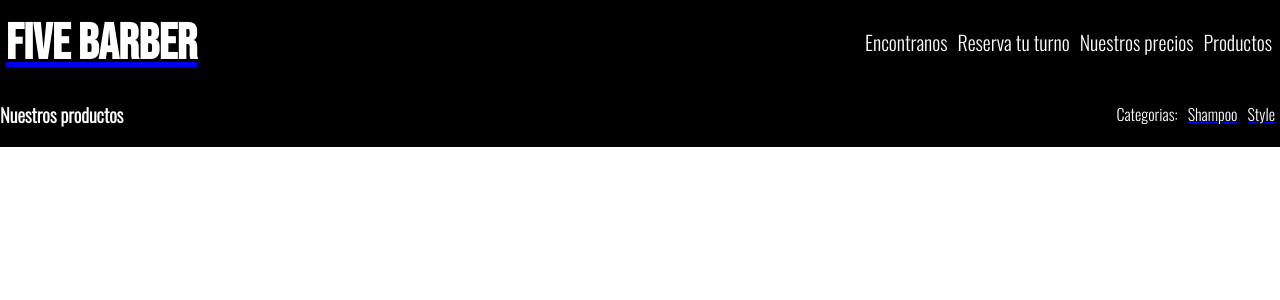
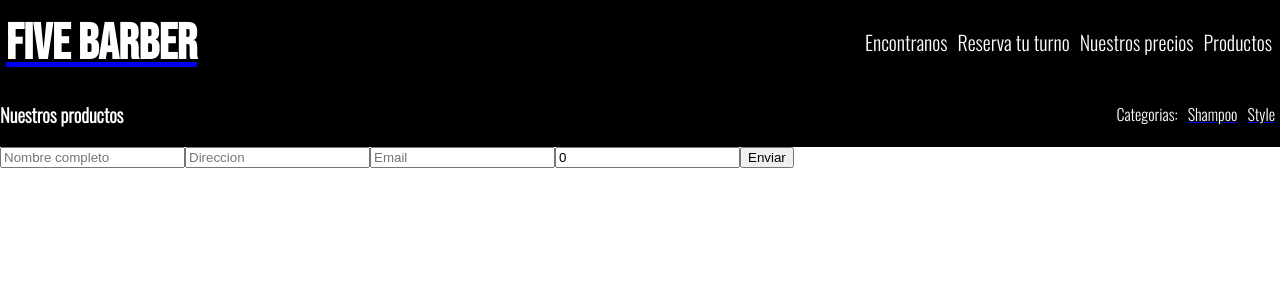
Before and after one commit to lucassfrann/fivebarbershop, a React (Create React App) app: page /endbuy in a window 1280 px wide. Shown: the top 300 px of the page. Built offline with nearby package versions, Linux system fonts and the light colour scheme; no server answers; the database is empty.

Commit message:
FireBaseII

```diff
--- a/src/App.js
+++ b/src/App.js
@@ -28,6 +28,11 @@ function App() {
         />
 
         <Route
+        path='/endbuy'
+        element={<BuyerForm/>}
+        />
+
+        <Route
         path='/category/:category'
         element={<ItemListContainer onAdd={onAdd}/>}
         />
--- a/src/api/api.js
+++ b/src/api/api.js
@@ -1,4 +1,4 @@
-import { getDocs, collection } from "firebase/firestore"
+import { getDocs, collection, getFirestore } from "firebase/firestore"
 import { db } from "../firebase"
 
 const promesa = new Promise(function(resolve, reject) {
--- a/src/components/BuyerForm/BuyerForm.js
+++ b/src/components/BuyerForm/BuyerForm.js
@@ -1,18 +1,55 @@
+import { addDoc, collection, getFirestore } from "firebase/firestore";
 import react from "react";
-import { useEffect } from "react/cjs/react.production.min";
+import { useEffect, useState } from "react";
+import { db } from "../../firebase";
+import { useContext } from "react";
+import { cartContext } from "../../context/cartContext";
 
 export default function BuyerForm() {
-    useEffect (() => {
-        console.log('me renderizo soy el Buyer')
+    const {cart, finalPrice} = useContext(cartContext)
+    const [name, setName] = useState("")
+    const [adress, setAdress] = useState("")
+    const [email, setEmail] = useState("")
+    const [number, setNumber] = useState(0)
+
+    function nameChange(event) {
+        setName(event.target.value)
     }
-    )
+    function adressChange(event) {
+        setAdress(event.target.value)
+    }
+    function emailChange(event) {
+        setEmail(event.target.value)
+    }
+    function numberChange(event) {
+        setNumber(event.target.value)
+    }
+
+    function submit(event) {
+        event.preventDefault()
+
+        const ordersCollection = collection(db, "orders")
+
+        const newOrder = {
+            name,
+            adress,
+            email,
+            number,
+            cart,
+            finalPrice
+        }
+
+        addDoc(ordersCollection, newOrder)
+    }
+
     return (
-        <div>
-            <form>
-            <input placeholder="Nombre completo"></input>
-            <input placeholder="Direccion"></input>
-            <input placeholder="Email"></input>
-            <input placeholder="Telefono"></input>
+        <div className="form-conteiner">
+            <form onSubmit={submit}className="form">
+            <input value={name} onChange={nameChange} className="input-order" placeholder="Nombre completo"></input>
+            <input value={adress} onChange={adressChange} className="input-order" placeholder="Direccion"></input>
+            <input value={email} onChange={emailChange} className="input-order" placeholder="Email"></input>
+            <input value={number} onChange={numberChange} className="input-order" placeholder="Telefono"></input>
+            <button type="submit">Enviar</button>
             </form>
         </div>
     )
--- a/src/components/CartContent/CartContent.js
+++ b/src/components/CartContent/CartContent.js
@@ -6,14 +6,7 @@ import { Link } from "react-router-dom";
 import BuyerForm from "../BuyerForm/BuyerForm";
 
 const CartContent = memo(() => {
-    const {cart, removeProduct, clearCart, totalQuantity} = useContext(cartContext)
-    const [finalprice, setFinalPrice] = useState(0)
-
-    useEffect(() => {
-      let totalprice = cart.map(product => product.price * product.quantity).reduce((a, b) => a + b, 0)
-      setFinalPrice(totalprice)
-      console.log('me renderizo')
-    },[cart])
+    const {cart, removeProduct, clearCart, totalQuantity, finalPrice} = useContext(cartContext)
 
     return (
     <div>
@@ -34,10 +27,12 @@ const CartContent = memo(() => {
         )
           })
       }
-      <div className="finalprice"> Precio total : {finalprice}</div>
+      <div className="finalprice"> Precio total : {finalPrice}</div>
       <div className="quantityProducts">{totalQuantity}</div>
       <div className='cart-button'>
+        <Link to={'/endbuy'}>
         <button> Terminar compra </button>
+        </Link>
         <button onClick={()=> {clearCart()}}>Vaciar carrito</button>
       </div>
     </div>
--- a/src/components/CartWidget/CartWidget.js
+++ b/src/components/CartWidget/CartWidget.js
@@ -19,9 +19,7 @@ export default function CartWidget() {
                 :
 
                 <></>
-
             }
-
         </div>
     )
 }
--- a/src/context/cartContext.js
+++ b/src/context/cartContext.js
@@ -3,12 +3,19 @@ import {createContext, useState, useEffect} from "react";
 export const cartContext = createContext([]);
 
 export default function CartContextProvider({children}) {
-
+    const [finalPrice, setFinalPrice] = useState(0)
     const [cart, setCart] = useState([]);
     const [totalQuantity, setTotalQuantity] = useState(0)
+
     useEffect (() => {
         finalQuantity(cart)
     }, [cart])
+
+    useEffect(() => {
+        let totalprice = cart.map(product => product.price * product.quantity).reduce((a, b) => a + b, 0)
+        setFinalPrice(totalprice)
+        console.log('me renderizo')
+      },[cart])
 
     const isOnCart = (id) => {
         const verification = cart.some((product) => product.id == id)
@@ -53,7 +60,7 @@ export default function CartContextProvider({children}) {
 
 
     return(
-        <cartContext.Provider value={{cart, addToCart, removeProduct, clearCart, totalQuantity}}>
+        <cartContext.Provider value={{cart, addToCart, removeProduct, clearCart, totalQuantity, finalPrice}}>
             {children}
         </cartContext.Provider>
     )
```
